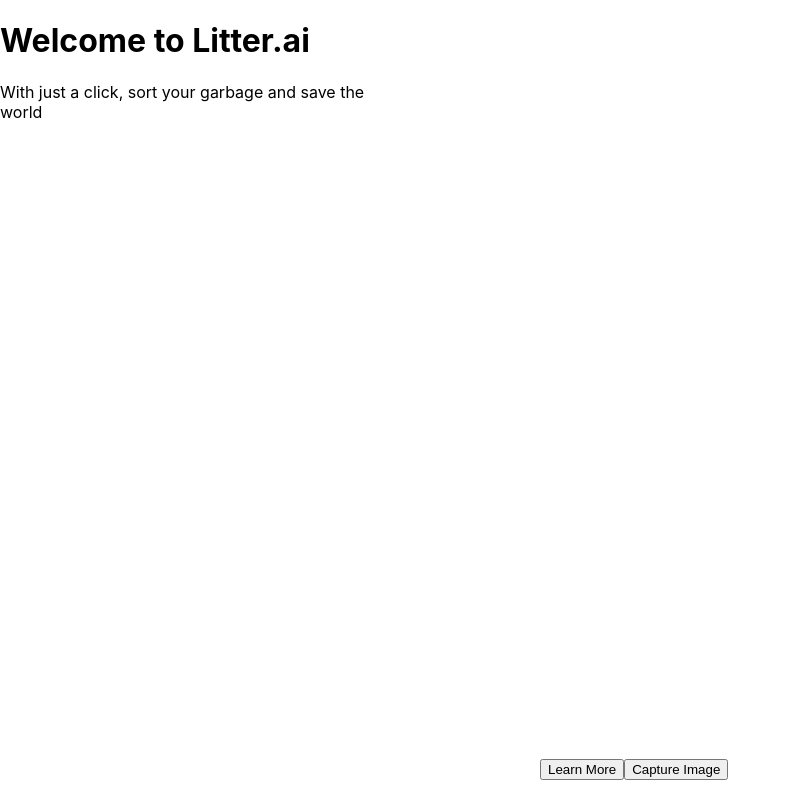
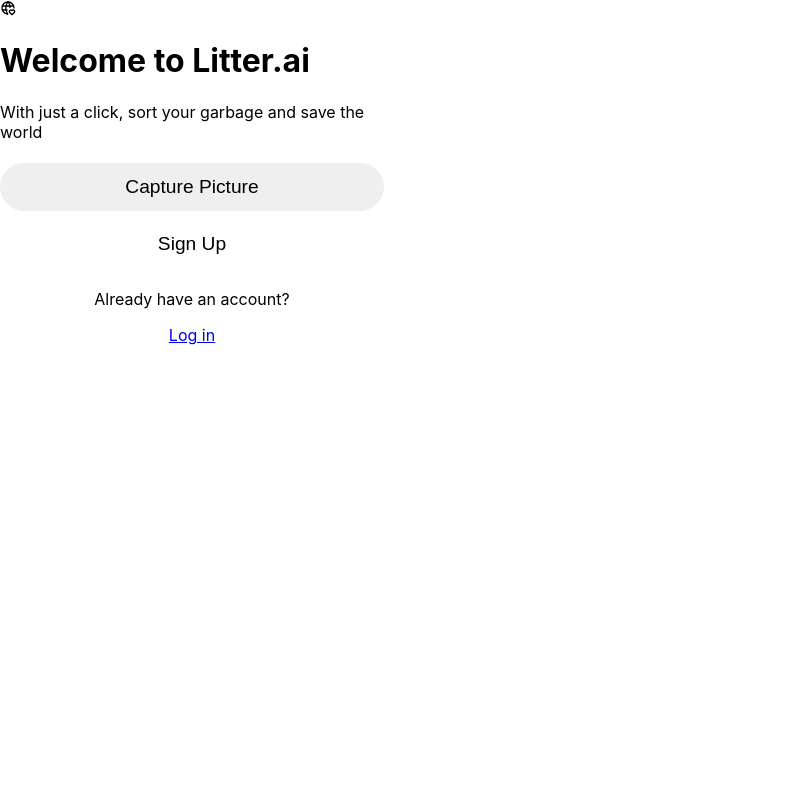
Before and after one commit to codeforsanjose/litter.ai, a React (Create React App) app in the folder client/: page / in a window 1280 px wide. Shown: the whole page, without its empty margins (0-791 px from the left). Built offline with nearby package versions, Linux system fonts and the light colour scheme.

Commit message:
Created base structure of the landing page

```diff
--- a/client/src/Components/LandingPage.jsx
+++ b/client/src/Components/LandingPage.jsx
@@ -1,18 +1,31 @@
 import React from 'react';
+import { TbWorldHeart } from 'react-icons/tb';
 import { Link } from 'react-router-dom';
 
 export default function LandingPage() {
   return (
-    <div>
-      <h1>Welcome to Litter.ai</h1>
-      <p>With just a click, sort your garbage and save the world</p>
-      <div style={{
-        position: 'fixed', bottom: '20px', left: '50%', transform: 'translateX(-50%)', width: '200px',
-      }}
-      >
-        <button type="button">Learn More</button>
+    <div className="landing-container">
+      <TbWorldHeart />
+      <div>
+        <h1>Welcome to Litter.ai</h1>
+        <p>With just a click, sort your garbage and save the world</p>
+      </div>
+      <div className="landing-buttons lower-buttons">
         <Link to="/capture">
-          <button type="button">Capture Image</button>
+          <button type="button">
+            Capture Picture
+          </button>
+        </Link>
+        <Link to="/register">
+          <button className="button-home" type="button">
+            Sign Up
+          </button>
+        </Link>
+        <p>Already have an account?</p>
+        <Link to="/login">
+          <a href="/login">
+            Log in
+          </a>
         </Link>
       </div>
     </div>
```
